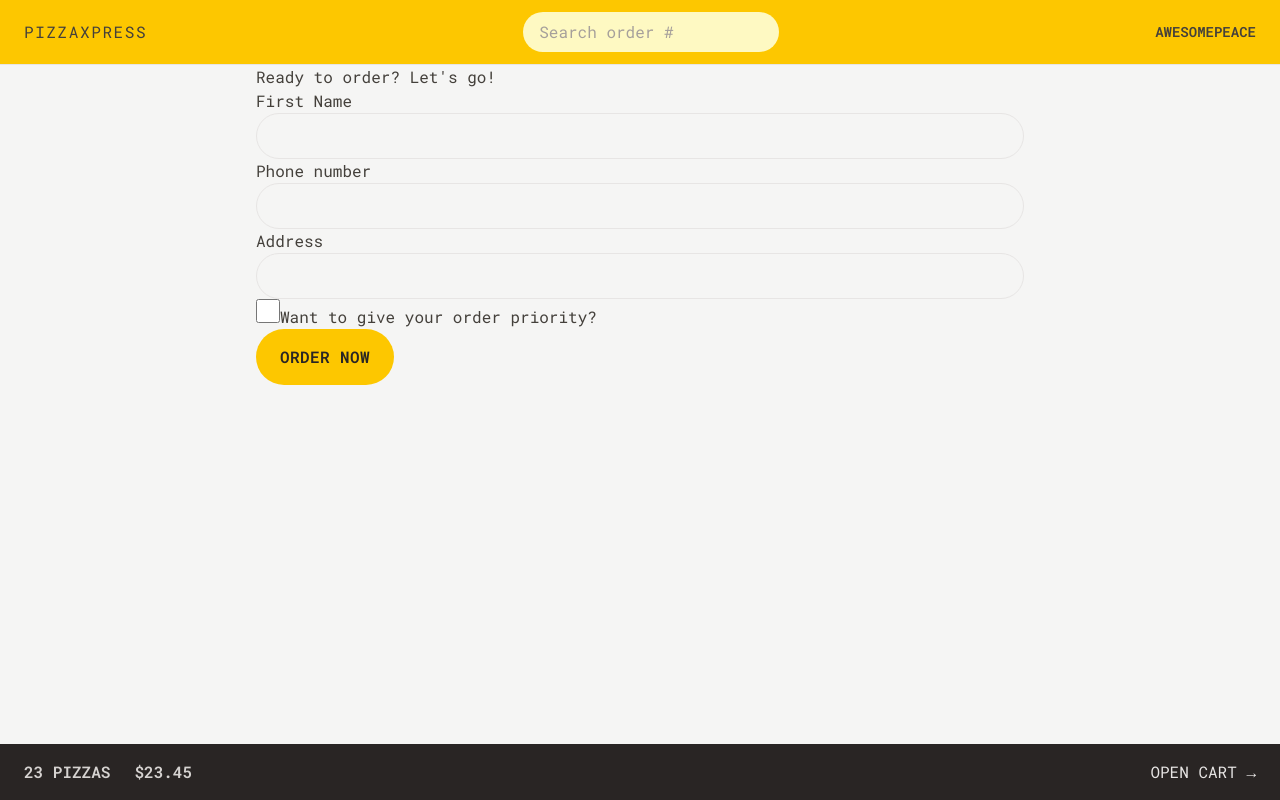
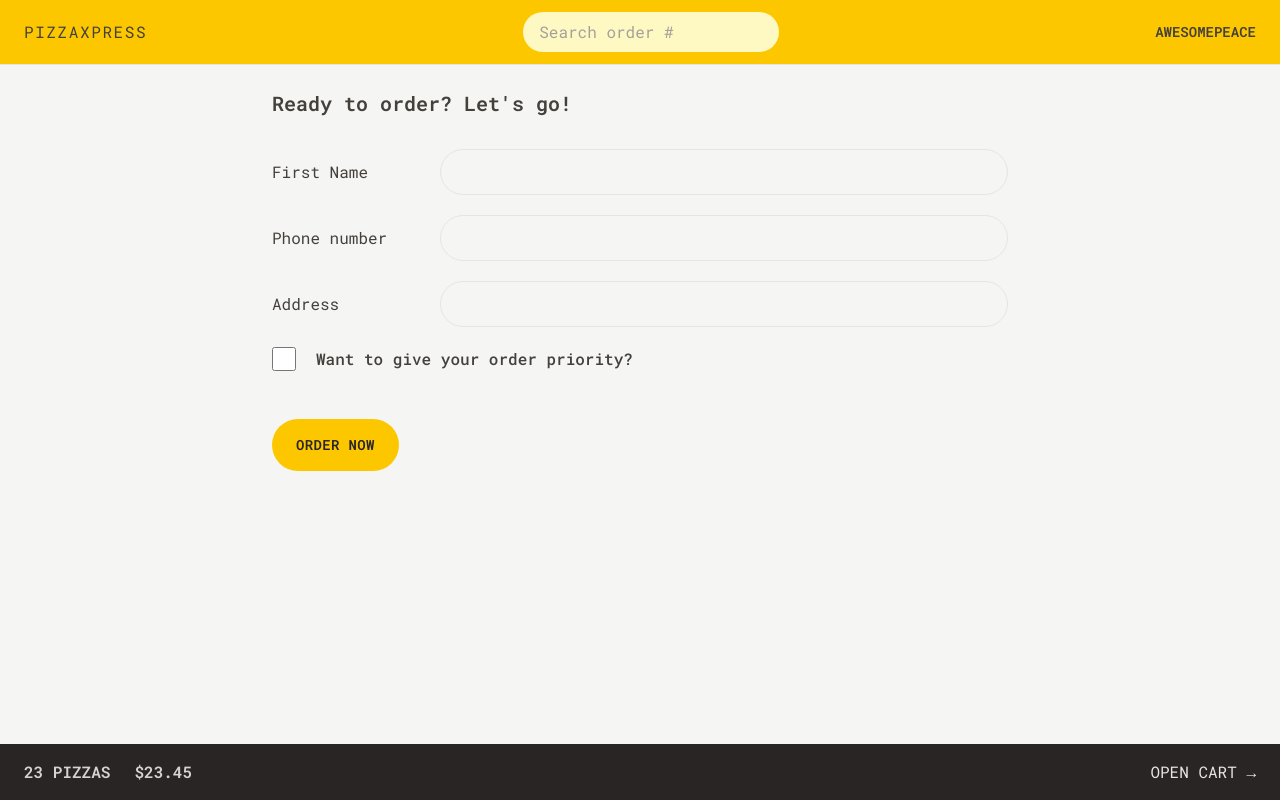
Before and after one commit to BullyDev404/pizzaXpress, a React (Vite) app: page /order/new in a window 1280 px wide. Built offline with nearby package versions, Linux system fonts and the light colour scheme.

Commit message:
style(order): improve order form layout

```diff
--- a/src/features/order/CreateOrder.jsx
+++ b/src/features/order/CreateOrder.jsx
@@ -45,36 +45,42 @@
   const cart = fakeCart;
 
   return (
-    <div>
-      <h2>Ready to order? Let&apos;s go!</h2>
+    <div className="py-6 px-4">
+      <h2 className="text-xl font-semibold mb-8">
+        Ready to order? Let&apos;s go!
+      </h2>
 
       <Form method="POST">
-        <div>
-          <label>First Name</label>
-          <input className="input" type="text" name="customer" required />
+        <div className="mb-5 flex gap-2 flex-col sm:flex-row sm:items-center">
+          <label className="sm:basis-40">First Name</label>
+          <input className="input grow" type="text" name="customer" required />
         </div>
 
-        <div>
-          <label>Phone number</label>
-          <div>
-            <input className="input" type="tel" name="phone" required />
+        <div className="mb-5 flex gap-2 flex-col sm:flex-row sm:items-center">
+          <label className="sm:basis-40">Phone number</label>
+          <div className="grow">
+            <input className="input w-full" type="tel" name="phone" required />
+            {formErrors?.phone && (
+              <p className="text-xs mt-2 text-red-700 bg-red=700 p-2 rounded-md">
+                {formErrors.phone}
+              </p>
+            )}
           </div>
-          {formErrors?.phone && <p>{formErrors.phone}</p>}
         </div>
 
-        <div>
-          <label>Address</label>
-          <div>
+        <div className="mb-5 flex gap-2 flex-col sm:flex-row sm:items-center">
+          <label className="sm:basis-40">Address</label>
+          <div className="grow">
             <input
               type="text"
               name="address"
               required
-              className="rounded-full border border-stone-200 px-4 py-2 text-sm transition-all duration-300 placeholder:text-stone-400 focus:outline-none focus:ring focus:ring-yellow-400 w-full md:px-6 md:py-3"
+              className="input w-full"
             />
           </div>
         </div>
 
-        <div>
+        <div className="mb-12 flex gap-5 items-center">
           <input
             type="checkbox"
             name="priority"
@@ -83,14 +89,16 @@
             // value={withPriority}
             // onChange={(e) => setWithPriority(e.target.checked)}
           />
-          <label htmlFor="priority">Want to give your order priority?</label>
+          <label htmlFor="priority" className="font-medium">
+            Want to give your order priority?
+          </label>
         </div>
 
         <div>
           <input type="hidden" name="cart" value={JSON.stringify(cart)} />
 
           <Button disabled={isSubmitting} type="primary">
-            {isSubmitting ? "Placing order..." : "Order now"}{" "}
+            {isSubmitting ? "Placing order..." : "Order now"}
           </Button>
         </div>
       </Form>
--- a/src/index.css
+++ b/src/index.css
@@ -8,7 +8,7 @@
 
 @layer components {
   .input {
-    @apply w-full rounded-full border border-stone-200 px-4 py-2 text-sm transition-all duration-300 placeholder:text-stone-400 focus:outline-none focus:ring focus:ring-yellow-400 md:px-6 md:py-3;
+    @apply rounded-full border border-stone-200 px-4 py-2 text-sm transition-all duration-300 placeholder:text-stone-400 focus:outline-none focus:ring focus:ring-yellow-400 md:px-6 md:py-3;
   }
 
   /* https://dev.to/afif/i-made-100-css-loaders-for-your-next-project-4eje */
--- a/src/ui/Button.jsx
+++ b/src/ui/Button.jsx
@@ -2,17 +2,17 @@
 
 /* eslint-disable react/prop-types */
 function Button({ children, disabled, to, type }) {
-  const className =
-    "bg-yellow-400 uppercase font-semibold text-stone-800 py-3 px-4 inline-bloc tracking-wide rounded-full hover:bg-yellow-300 transition-colors duration-300 focus:outline-none focus:ring focus:ring-yellow-300 focus:bg-yellow-300    focus:ring-offset-2 disabled:cursor-not-allowed sm:px-6 sm:py-4 ";
+  // const className =
+  //   "bg-yellow-400 uppercase font-semibold text-stone-800 py-3 px-4 inline-bloc tracking-wide rounded-full hover:bg-yellow-300 transition-colors duration-300 focus:outline-none focus:ring focus:ring-yellow-300 focus:bg-yellow-300 focus:ring-offset-2 disabled:cursor-not-allowed sm:px-6 sm:py-4 ";
 
   const base =
-    "bg-yellow-400 uppercase font-semibold text-stone-800  inline-bloc tracking-wide rounded-full hover:bg-yellow-300 transition-colors duration-300 focus:outline-none focus:ring focus:ring-yellow-300 focus:bg-yellow-300    focus:ring-offset-2 disabled:cursor-not-allowed";
+    "bg-yellow-400 text-sm uppercase font-semibold text-stone-800 inline-block tracking-wide rounded-full hover:bg-yellow-300 transition-colors duration-300 focus:outline-none focus:ring focus:ring-yellow-300 focus:bg-yellow-300 focus:ring-offset-2 disabled:cursor-not-allowed";
 
   const styles = {
     primary: base + " px-4 py-3 md:py-4 md:px-6",
     small: base + " px-4 py-2 md:px-5 md:py-2.5 text-xs",
     secondary:
-      "inline-block rounded-full border-2 border-stone-300 font-semibold uppercase tracking-wide text-stone-400 transition-colors duration-300 hover:bg-stone-300 hover:text-stone-800 focus:text-stone-800 focus:bg-stone-300 focus:outline-none focus:ring focus:ring-stone-200 focus:ring-offset-2 disabled:cursor-not-allowed px-4 py-2.5 md:py-3.5 md:px-6",
+      "inline-block text-sm rounded-full border-2 border-stone-300 font-semibold uppercase tracking-wide text-stone-400 transition-colors duration-300 hover:bg-stone-300 hover:text-stone-800 focus:text-stone-800 focus:bg-stone-300 focus:outline-none focus:ring focus:ring-stone-200 focus:ring-offset-2 disabled:cursor-not-allowed px-4 py-2.5 md:py-3.5 md:px-6",
   };
 
   if (to)
```
Also changed, not shown: index.html (+2 -2 lines).
